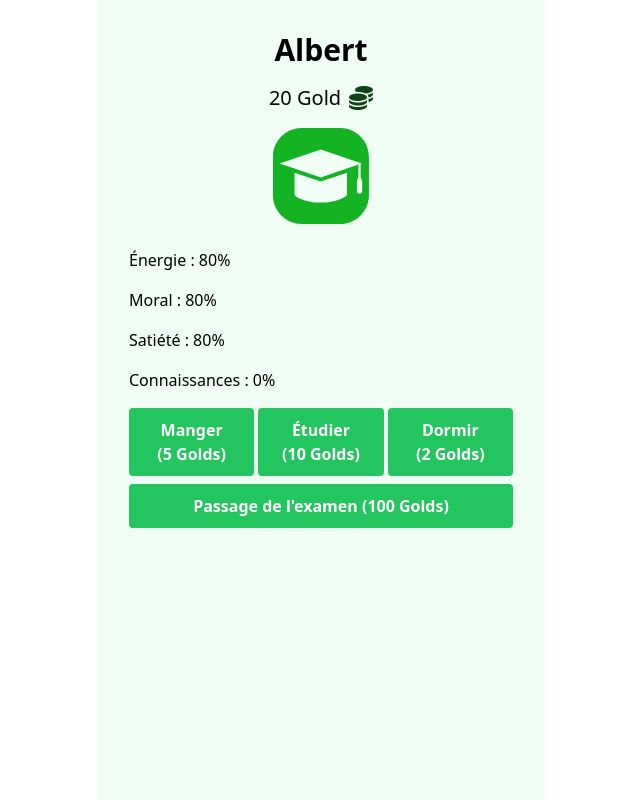
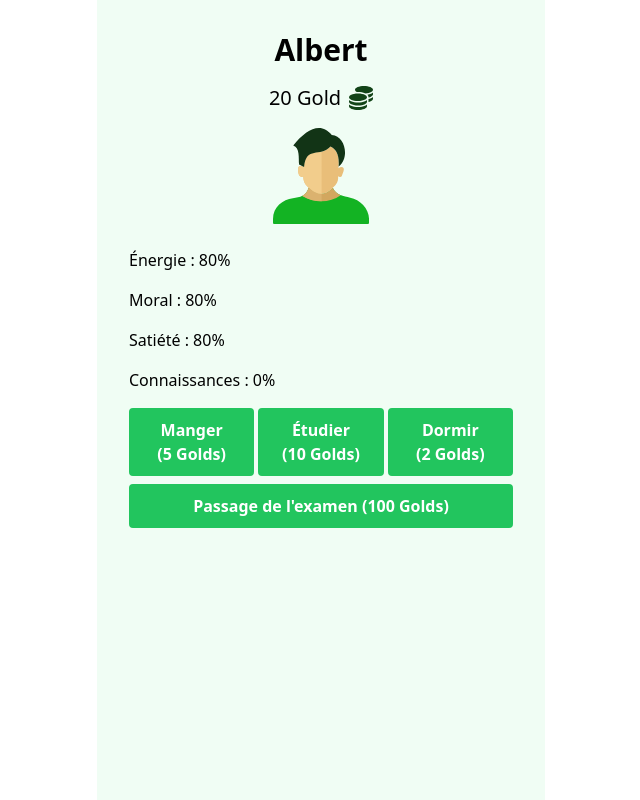
Before and after one commit to Frize01/CrazyDev, a Vue app: page /game in a window 1280 px wide. Shown: the whole page, without its empty margins (319-959 px from the left). Built offline with nearby package versions, Linux system fonts and the light colour scheme.

Commit message:
[cnotent] Avatar

```diff
--- a/src/views/GameView.vue
+++ b/src/views/GameView.vue
@@ -14,7 +14,7 @@
     </div>
 
     <!-- Avatar -->
-    <img :src="GenerationURL('/logo.svg')" alt="Avatar" class="mx-auto w-24 h-24 mb-6" />
+    <img :src="GenerationURL('/avatar.svg')" alt="Avatar" class="mx-auto w-24 h-24 mb-6" />
 
     <!-- Stats -->
     <div class="flex flex-col space-y-4">
```
